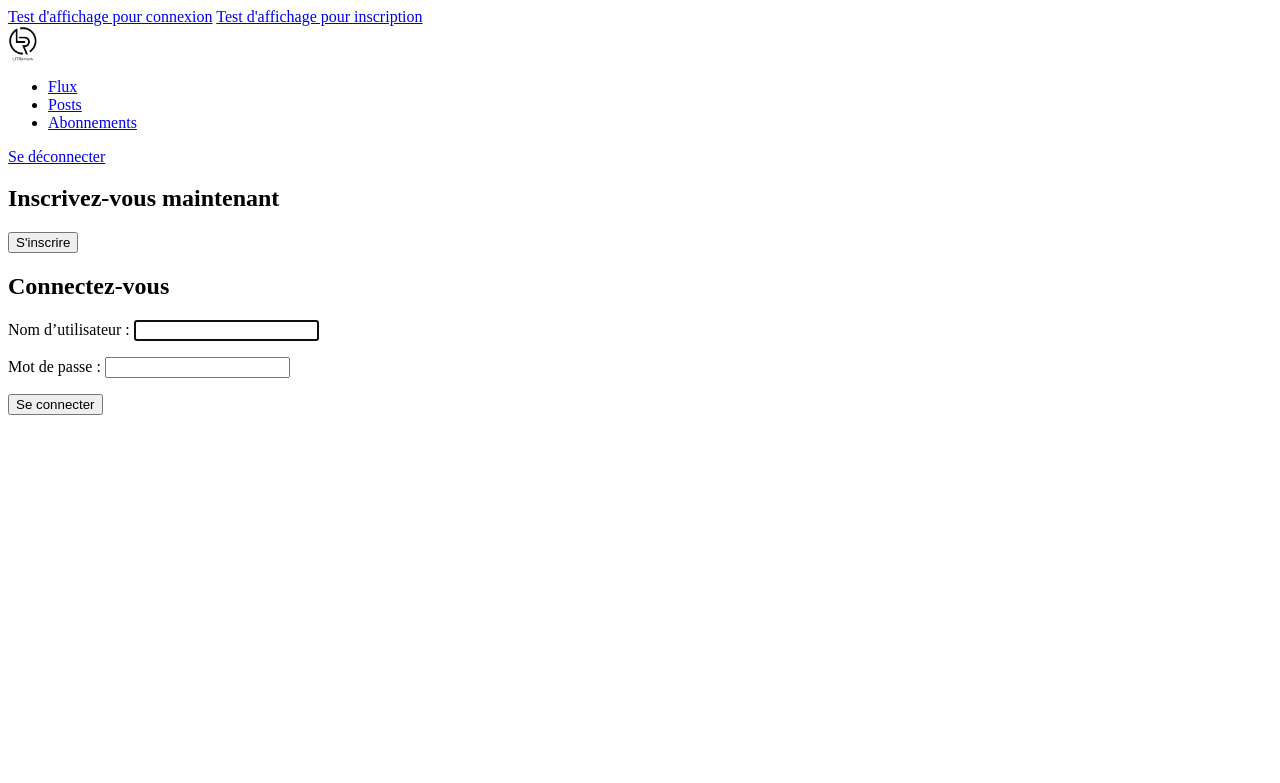
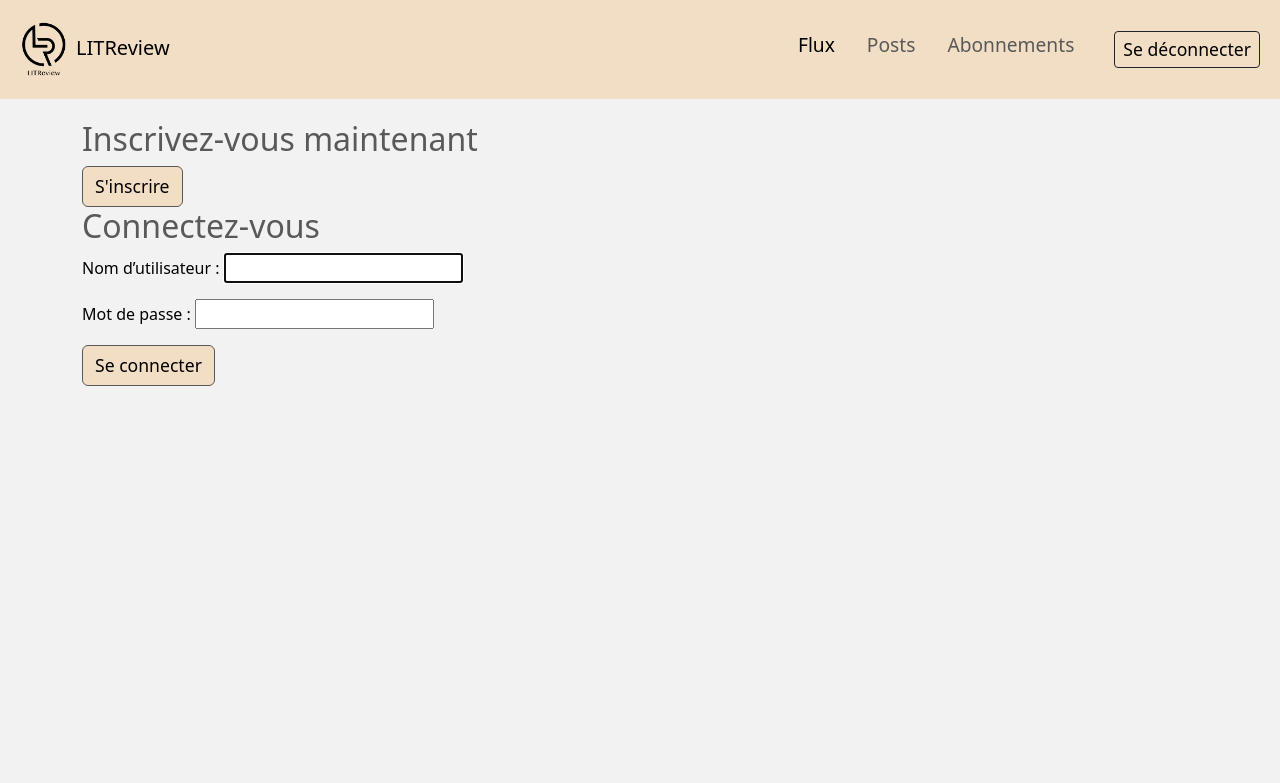
Before and after one commit to immacora/OpenclassroomsProject9, a Django app: page /users/login/ in a window 1280 px wide. Shown: the top 783 px of the page. Run offline with Django 4.2, Linux system fonts and the light colour scheme; some libraries are stand-ins or nearby versions.

Commit message:
Ajout de bootstrap et mise en forme de base

```diff
--- a/LITReview/LITReview/settings.py
+++ b/LITReview/LITReview/settings.py
@@ -39,11 +39,13 @@ INSTALLED_APPS = [
     'django.contrib.staticfiles',
     'users.apps.UsersConfig',
     'reviews.apps.ReviewsConfig',
+    'bootstrap5',
 ]
 
 MIDDLEWARE = [
     'django.middleware.security.SecurityMiddleware',
     'django.contrib.sessions.middleware.SessionMiddleware',
+    'django.middleware.locale.LocaleMiddleware',
     'django.middleware.common.CommonMiddleware',
     'django.middleware.csrf.CsrfViewMiddleware',
     'django.contrib.auth.middleware.AuthenticationMiddleware',
@@ -135,3 +137,7 @@ MEDIA_ROOT = BASE_DIR / "media"
 # Custom User
 # https://docs.djangoproject.com/fr/4.1/topics/auth/customizing/
 AUTH_USER_MODEL = "users.CustomUser"
+
+# Redirect
+LOGIN_REDIRECT_URL = 'home'
+LOGOUT_REDIRECT_URL = 'home'
--- a/LITReview/static/css/styles.css
+++ b/LITReview/static/css/styles.css
@@ -1,3 +1,68 @@
+/* BASIC STYLE */
+body {
+  background-color: #F2F2F2;
+  padding-top: 120px;
+}
+
+/* TYPOGRAPHY */
+body {
+  color: #000;
+}
+
+h2 {
+  color: #595959;
+}
+
+/* HEADER */
+header {
+  background-color: #F2DEC4;
+  font-weight: 500;
+  font-size: 1.2rem;
+}
+
+/* BUTTON */
+.btn {
+  font-size: 1.1rem;
+  color: #000;
+  font-weight: 500;
+}
+
+.btn-success {
+  background-color: #F2DEC4;
+  border-color: #595959;
+}
+.btn-success:hover {
+  color: #000;
+  background-color: #D9B391;
+}
+
+.btn-outline-dark:hover {
+  color: #F2F2F2;
+  background-color: #595959;
+}
+
+/* LOGO */
 #logo {
-    width: 30px;
+  width: 3rem;
+  margin: 0.5rem;
 }
+
+/* LOGOUT */
+.logout {
+  padding: 0.5rem;
+}
+.logout span {
+  padding: 0 0.5rem;
+}
+
+/* NAVIGATION */
+.nav-link {
+  color: #595959;
+}
+.nav-link:hover {
+  color: #A68365;
+}
+
+.active {
+  color: #000;
+}
--- /dev/null
+++ b/LITReview/static/css/styles.min.css
@@ -0,0 +1 @@
+body{background-color:#f2f2f2;padding-top:120px}body{color:#000}h2{color:#595959}header{background-color:#f2dec4;font-weight:500;font-size:1.2rem}.btn{font-size:1.1rem;color:#000;font-weight:500}.btn-success{background-color:#f2dec4;border-color:#595959}.btn-success:hover{color:#000;background-color:#d9b391}.btn-outline-dark:hover{color:#f2f2f2;background-color:#595959}#logo{width:3rem;margin:.5rem}.logout{padding:.5rem}.logout span{padding:0 .5rem}.nav-link{color:#595959}.nav-link:hover{color:#a68365}.active{color:#000}
--- a/LITReview/static/js/scripts.js
+++ /dev/null
@@ -1,2 +0,0 @@
-// static/js/base.js
-console.log('JavaScript here!')
--- a/LITReview/templates/base.html
+++ b/LITReview/templates/base.html
@@ -1,34 +1,48 @@
+<!DOCTYPE html>
 <html lang="fr">
     <head>
+        <title>{% block title %}LITReview{% endblock %}</title>
+
         <meta charset="UTF-8">
         <meta name="viewport" content="width=device-width, initial-scale=1">
-        <title>{% block title %}LITReview{% endblock %}</title>
+
+        {% load bootstrap5 %}
+        {% bootstrap_css %}
+        {% bootstrap_javascript %}
 
         <!-- Add additional CSS/JS/IMAGES in static file -->
         {% load static %}
+        <link rel="stylesheet" href="{% static 'css/styles.css' %}">
         <link rel="shortcut icon" type="image/png" href="{% static 'images/favicon.png' %}"/>
-        <link rel="stylesheet" href="{% static 'css/styles.css' %}">
     </head>
+
     <body>
-        <a href="{% url 'login' %}">Test d'affichage pour connexion</a>
-        <a href="{% url 'signup' %}">Test d'affichage pour inscription</a>
-        <header>
-            <img id="logo" src="{% static 'images/logo.png' %}" alt="logo" class="d-inline-block align-text-top">
-            <nav>
-                <ul>
-                    <li>
-                        <a href="{% url 'home' %}">Flux</a>
-                    </li>
-                    <li>
-                        <a href="{% url 'posts' %}">Posts</a>
-                    </li>
-                    <li>
-                        <a href="{% url 'follows' %}">Abonnements</a>
-                    </li>
-                </ul>
+
+        <header class="fixed-top">
+            <nav class="navbar navbar-expand-lg navbar-light">
+                <div class="container-fluid">
+                    <a class="navbar-brand" href="{% url 'home' %}"><img id="logo" src="{% static 'images/logo.png' %}" alt="logo" class="d-inline-block align-text-center">LITReview</a>
+                    <button class="navbar-toggler" type="button" data-bs-toggle="collapse" data-bs-target="#navbarNav" aria-controls="navbarNav" aria-expanded="false" aria-label="Toggle navigation">
+                        <span class="navbar-toggler-icon"></span>
+                    </button>
+                    <div class="nav justify-content-end" id="navbarNav">
+                        <ul class="nav justify-content-end">
+                            <li class="nav-item">
+                                <a class="nav-link active" aria-current="page" href="{% url 'home' %}">Flux</a>
+                            </li>
+                            <li class="nav-item">
+                                <a class="nav-link" href="{% url 'posts' %}">Posts</a>
+                            </li>
+                            <li class="nav-item">
+                                <a class="nav-link" href="{% url 'follows' %}">Abonnements</a>
+                            </li>
+                        </ul>
+                        <div class="logout align-text-bottom">
+                            <span>{{ user.get_username }}</span><a class="btn btn-outline-dark btn-sm" href="{% url 'logout' %}" role="button">Se déconnecter</a>
+                        </div>
+                    </div>
+                </div>
             </nav>
-            {{ user.get_username }}
-            <a href="{% url 'logout' %}">Se déconnecter</a>
         </header>
 
         <div class="container">
@@ -36,7 +50,5 @@
             {% endblock %}
         </div>
 
-        <!-- JavaScript -->
-        <script src="{% static 'js/scripts.js' %}"></script>
     </body>
 </html>
--- a/LITReview/templates/follows.html
+++ b/LITReview/templates/follows.html
@@ -3,5 +3,7 @@
 {% block title %}LITReview – Abonnements{% endblock %}
 
 {% block content %}
-    <p>PAGE DES ABONNEMENTS</p>
+    <h2 class="text-center">Suivre d'autres utilisateurs</h2>
+    <h2 class="text-center">Abonnements</h2>
+    <h2 class="text-center">Abonnés</h2>
 {% endblock %}
--- a/LITReview/templates/posts.html
+++ b/LITReview/templates/posts.html
@@ -3,5 +3,5 @@
 {% block title %}LITReview – Posts{% endblock %}
 
 {% block content %}
-    <p>PAGE DE POST</p>
+    <h2 class="text-center">Vos posts</h2>
 {% endblock %}
--- a/LITReview/templates/registration/login.html
+++ b/LITReview/templates/registration/login.html
@@ -4,12 +4,12 @@
 
 {% block content %}
     <h2>Inscrivez-vous maintenant</h2>
-    <button type="submit">S'inscrire</button>
+    <a class="btn btn-success" href="{% url 'signup' %}" role="button">S'inscrire</a>
 
     <h2>Connectez-vous</h2>
     <form method="post">
         {% csrf_token %}
         {{ form.as_p }}
-        <button type="submit">Se connecter</button>
+        <button type="submit" class="btn btn-success">Se connecter</button>
     </form>
 {% endblock %}
--- a/LITReview/templates/registration/signup.html
+++ b/LITReview/templates/registration/signup.html
@@ -3,11 +3,12 @@
 {% block title %}LITReview – Formulaire d'inscription{% endblock %}
 
 {% block content %}
-    <h1>Inscrivez-vous</h1>
+    <h2 class="text-center">Inscrivez-vous</h2>
     <form method="post">
         {% csrf_token %}
         {{ form.as_p }}
-        <button type="submit">S'inscrire</button>
+        <a class="btn btn-success" href="{% url 'login' %}" role="button">Retourner</a>
+        <button type="submit" class="btn btn-success">S'inscrire</button>
     </form>
 
 {% endblock %}
--- a/LITReview/users/admin.py
+++ b/LITReview/users/admin.py
@@ -11,7 +11,7 @@ class CustomUserAdmin(UserAdmin):
     add_form = CustomUserCreationForm
     form = CustomUserChangeForm
     model = CustomUser
-    list_display = ['username', 'email']
+    list_display = ['username',]
 
 
 admin.site.register(CustomUser, CustomUserAdmin)
--- a/LITReview/users/forms.py
+++ b/LITReview/users/forms.py
@@ -6,11 +6,11 @@ class CustomUserCreationForm(UserCreationForm):
 
     class Meta(UserCreationForm.Meta):
         model = get_user_model()
-        fields = ('username', 'email')
+        fields = ('username',)
 
 
 class CustomUserChangeForm(UserChangeForm):
 
     class Meta:
         model = get_user_model()
-        fields = ('username', 'email')
+        fields = ('username',)
--- a/requirements.txt
+++ b/requirements.txt
@@ -1,5 +1,7 @@
 asgiref==3.6.0
+beautifulsoup4==4.11.2
 Django==4.1.7
+django-bootstrap-v5==1.0.11
 flake8==6.0.0
 flake8-html==0.4.3
 Jinja2==3.1.2
@@ -9,5 +11,6 @@ Pillow==9.4.0
 pycodestyle==2.10.0
 pyflakes==3.0.1
 Pygments==2.14.0
+soupsieve==2.4
 sqlparse==0.4.3
 tzdata==2022.7
```
Also changed, not shown: LITReview/templates/home.html (+10 -2 lines), LITReview/db.sqlite3.
